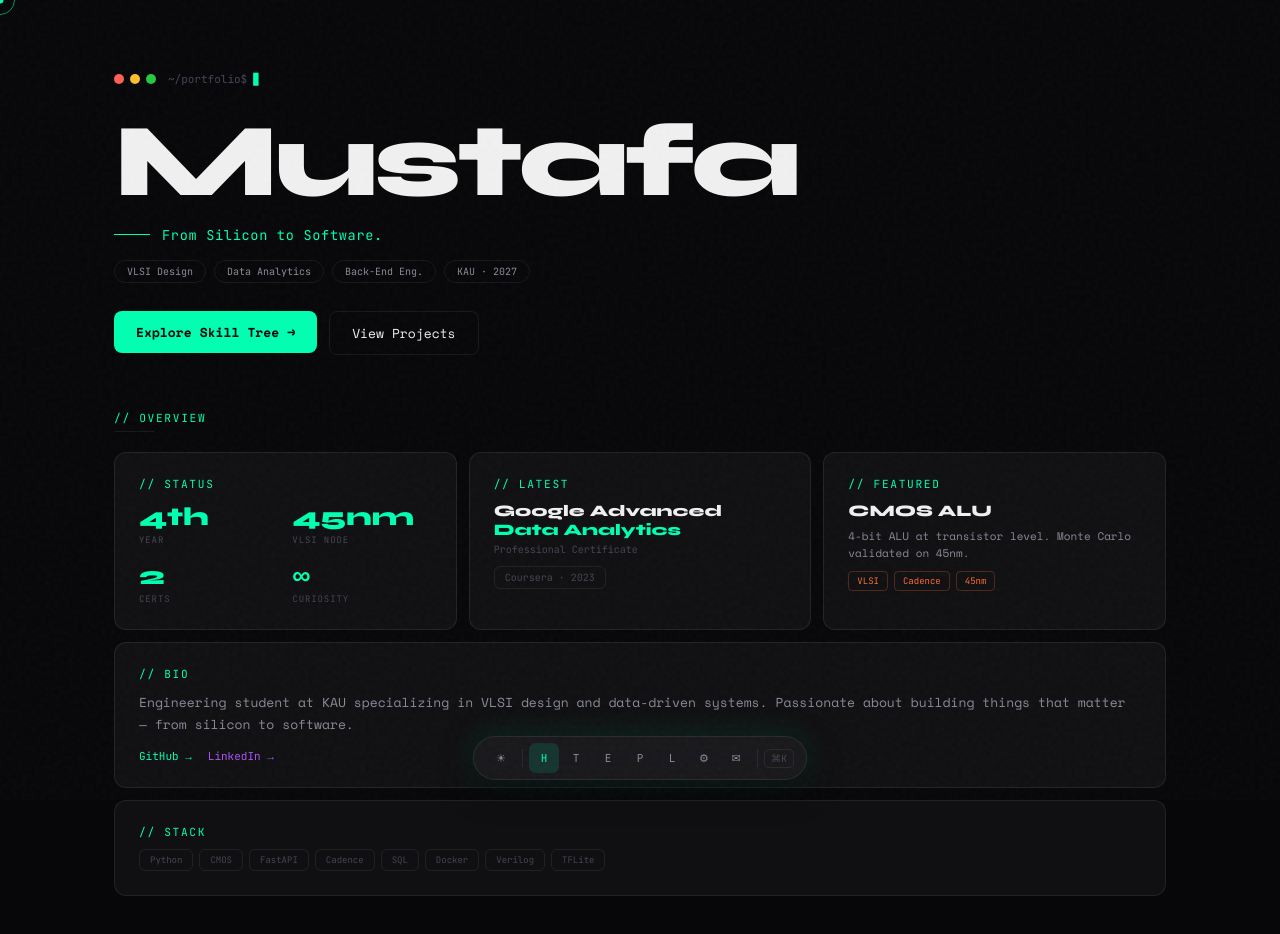
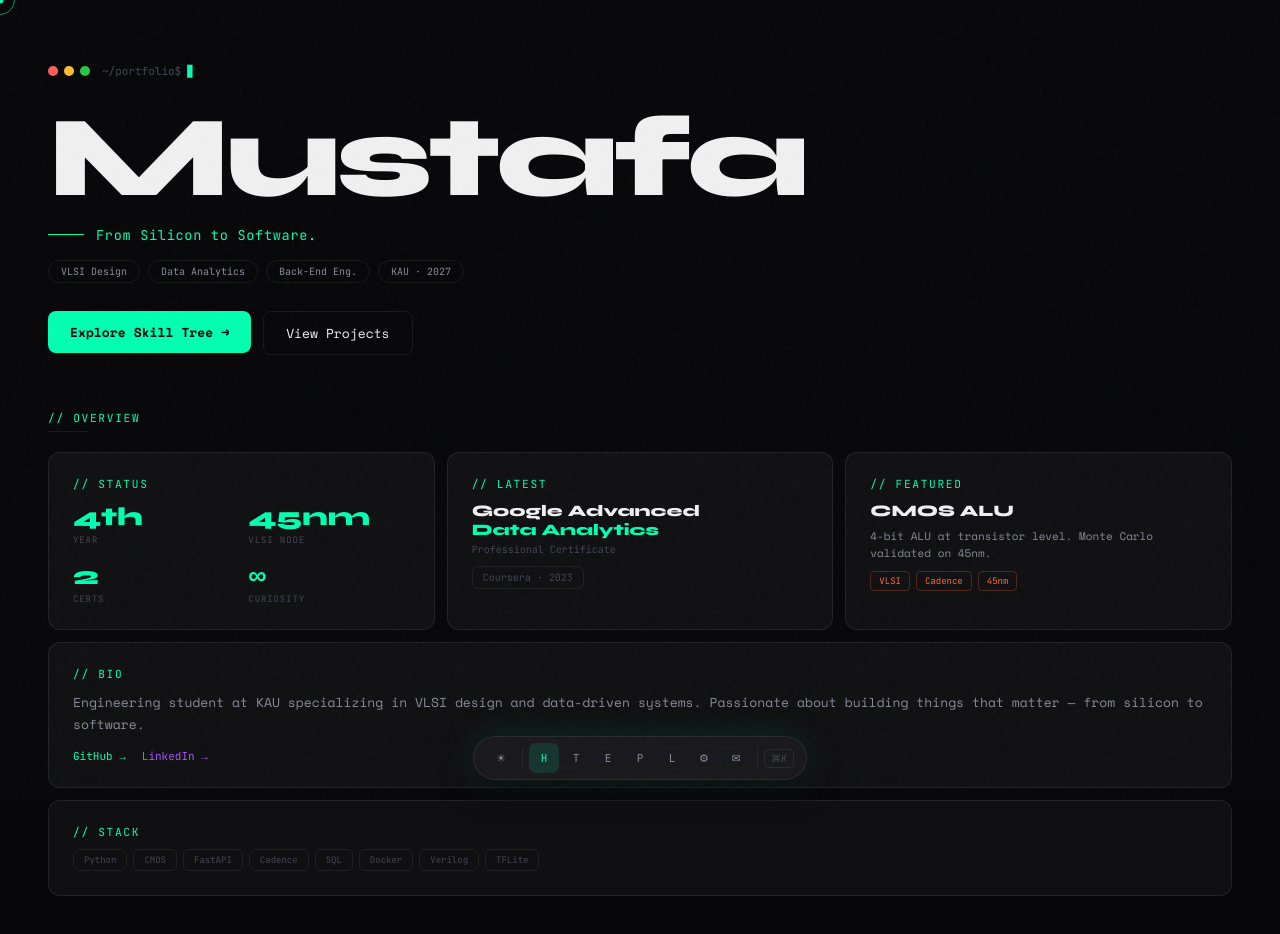
Before and after one commit to Mustafa2001-tech/Mustafa_portfolio, a Next.js app: page / in a window 1280 px wide. Shown: the top 934 px of the page. Built offline with nearby package versions, Linux system fonts and the light colour scheme.

Commit message:
wider layout, side-by-side playground, experience page

```diff
--- a/styles/globals.css
+++ b/styles/globals.css
@@ -1,6 +1,6 @@
 @import url('https://fonts.googleapis.com/css2?family=Space+Mono:wght@400;700&family=Syne:wght@400;700;800&family=JetBrains+Mono:wght@400;500;600&display=swap');
 
-/* ── Cyber-Dark Theme (default) ───────────────────────────── */
+/* ── Cyber-Dark Theme ─────────────────────────────────────── */
 :root {
   --bg:       #070709;
   --bg2:      #0d0d12;
@@ -51,7 +51,6 @@ html[data-theme="paper"] {
 /* ── Reset ────────────────────────────────────────────────── */
 *, *::before, *::after { box-sizing: border-box; margin: 0; padding: 0; }
 html { scroll-behavior: smooth; -webkit-font-smoothing: antialiased; }
-
 body {
   background: var(--bg);
   color: var(--txt);
@@ -60,8 +59,6 @@ body {
   overflow-x: hidden;
   transition: background 0.4s ease, color 0.4s ease;
 }
-
-/* Noise overlay */
 body::before {
   content: '';
   position: fixed;
@@ -72,16 +69,11 @@ body::before {
   z-index: 9999;
   transition: opacity 0.4s ease;
 }
-
-/* Hide custom cursor on touch devices */
-@media (pointer: fine) {
-  * { cursor: none !important; }
-}
+@media (pointer: fine) { * { cursor: none !important; } }
 
 /* ── Typography ───────────────────────────────────────────── */
 .font-display { font-family: 'Syne', sans-serif; font-weight: 800; letter-spacing: -0.03em; }
 .font-mono    { font-family: 'JetBrains Mono', monospace; }
-.font-body    { font-family: 'Space Mono', monospace; }
 
 /* ── Glass Card ───────────────────────────────────────────── */
 .gc {
@@ -108,14 +100,10 @@ body::before {
   color: var(--acc);
 }
 
-/* ── Glitch hover ─────────────────────────────────────────── */
+/* ── Glitch ───────────────────────────────────────────────── */
 .glitch { position: relative; }
 .glitch:hover::before,
-.glitch:hover::after {
-  content: attr(data-text);
-  position: absolute;
-  inset: 0;
-}
+.glitch:hover::after { content: attr(data-text); position: absolute; inset: 0; }
 .glitch:hover::before { animation: g1 0.3s linear; color: var(--acc2); z-index: -1; }
 .glitch:hover::after  { animation: g2 0.3s linear; color: var(--acc3); z-index: -2; }
 @keyframes g1 {
@@ -129,7 +117,7 @@ body::before {
   100%{ clip-path: inset(30% 0 55% 0); transform: translate(0); }
 }
 
-/* ── Fade in up ───────────────────────────────────────────── */
+/* ── Fade up ──────────────────────────────────────────────── */
 @keyframes fadeUp {
   from { opacity: 0; transform: translateY(20px); }
   to   { opacity: 1; transform: translateY(0); }
@@ -141,23 +129,11 @@ body::before {
 .fade-up-4 { animation: fadeUp 0.6s 0.4s ease both; }
 .fade-up-5 { animation: fadeUp 0.6s 0.5s ease both; }
 
-/* ── SVG Skill Tree ───────────────────────────────────────── */
-.edge {
-  stroke-dasharray: 8 4;
-  animation: dash 3s linear infinite;
-  fill: none;
-  stroke-width: 1.5;
-}
+/* ── SVG edges & nodes ────────────────────────────────────── */
+.edge { stroke-dasharray: 8 4; animation: dash 3s linear infinite; fill: none; stroke-width: 1.5; }
 @keyframes dash { to { stroke-dashoffset: -36; } }
-.node-ring {
-  fill: none;
-  stroke-width: 1.5;
-  animation: ring-pulse 2.2s ease-out infinite;
-}
-@keyframes ring-pulse {
-  0%   { r: 18; opacity: 0.8; }
-  100% { r: 34; opacity: 0; }
-}
+.node-ring { fill: none; stroke-width: 1.5; animation: ring-pulse 2.2s ease-out infinite; }
+@keyframes ring-pulse { 0% { r: 18; opacity: 0.8; } 100% { r: 34; opacity: 0; } }
 
 /* ── Nav Orb ──────────────────────────────────────────────── */
 .nav-orb {
@@ -180,76 +156,65 @@ body::before {
   max-width: calc(100vw - 24px);
   overflow-x: auto;
 }
-.nav-orb:hover {
-  box-shadow: var(--shad), var(--glow2);
-  border-color: var(--bdr-h);
+.nav-orb:hover { box-shadow: var(--shad), var(--glow2); border-color: var(--bdr-h); }
+
+/* ── Page wrapper — WIDE ──────────────────────────────────── */
+.page-wrap {
+  max-width: 1400px;
+  margin: 0 auto;
+  padding: 64px 48px 100px;
 }
+@media (max-width: 1024px) { .page-wrap { padding: 56px 32px 100px; } }
+@media (max-width: 640px)  { .page-wrap { padding: 44px 16px 100px; } }
 
-/* ── Responsive page wrapper ──────────────────────────────── */
-.page-wrap {
-  max-width: 1100px;
-  margin: 0 auto;
-  padding: 60px 16px 60px;
-}
-@media (min-width: 640px) {
-  .page-wrap { padding: 72px 24px 60px; }
-}
-
-/* ── Bento grid ───────────────────────────────────────────── */
+/* ── Grids ────────────────────────────────────────────────── */
 .bento {
   display: grid;
   grid-template-columns: 1fr;
   gap: 12px;
 }
-@media (min-width: 640px) {
-  .bento { grid-template-columns: repeat(2, 1fr); }
-}
-@media (min-width: 900px) {
-  .bento { grid-template-columns: repeat(3, 1fr); }
-}
-.bento-wide {
-  grid-column: 1 / -1;
-}
-@media (min-width: 900px) {
-  .bento-wide-desk { grid-column: span 2; }
-}
+@media (min-width: 640px)  { .bento { grid-template-columns: repeat(2, 1fr); } }
+@media (min-width: 1000px) { .bento { grid-template-columns: repeat(3, 1fr); } }
+.bento-wide { grid-column: 1 / -1; }
 
-/* ── Projects grid ────────────────────────────────────────── */
 .proj-grid {
   display: grid;
   grid-template-columns: 1fr;
   gap: 16px;
   margin-top: 32px;
 }
-@media (min-width: 640px) {
-  .proj-grid { grid-template-columns: repeat(2, 1fr); }
-}
-@media (min-width: 900px) {
-  .proj-grid { grid-template-columns: repeat(3, 1fr); }
-}
+@media (min-width: 640px)  { .proj-grid { grid-template-columns: repeat(2, 1fr); } }
+@media (min-width: 1000px) { .proj-grid { grid-template-columns: repeat(3, 1fr); } }
 
-/* ── Library grid ─────────────────────────────────────────── */
 .lib-grid {
   display: grid;
   grid-template-columns: 1fr;
   gap: 10px;
 }
-@media (min-width: 640px) {
-  .lib-grid { grid-template-columns: repeat(2, 1fr); }
-}
+@media (min-width: 640px)  { .lib-grid { grid-template-columns: repeat(2, 1fr); } }
+@media (min-width: 1100px) { .lib-grid { grid-template-columns: repeat(3, 1fr); } }
 
-/* ── Contact grid ─────────────────────────────────────────── */
 .contact-grid {
   display: grid;
   grid-template-columns: 1fr;
   gap: 24px;
   margin-top: 32px;
 }
-@media (min-width: 720px) {
-  .contact-grid { grid-template-columns: 1fr 1fr; }
+@media (min-width: 720px) { .contact-grid { grid-template-columns: 1fr 1fr; } }
+
+/* ── Playground — side by side on desktop ─────────────────── */
+.playground-grid {
+  display: grid;
+  grid-template-columns: 1fr;
+  gap: 20px;
+  margin-top: 32px;
+  align-items: start;
+}
+@media (min-width: 1000px) {
+  .playground-grid { grid-template-columns: 1fr 1fr; }
 }
 
-/* ── Gate sim IO row ──────────────────────────────────────── */
+/* ── Gate sim ─────────────────────────────────────────────── */
 .io-row {
   display: flex;
   align-items: center;
@@ -258,45 +223,31 @@ body::before {
   flex-wrap: wrap;
   margin: 16px 0;
 }
-
-/* ── Gate selector ────────────────────────────────────────── */
 .gate-grid {
   display: grid;
   grid-template-columns: repeat(4, 1fr);
   gap: 8px;
   margin-bottom: 20px;
 }
-@media (max-width: 400px) {
-  .gate-grid { grid-template-columns: repeat(2, 1fr); }
-}
+@media (max-width: 400px) { .gate-grid { grid-template-columns: repeat(2, 1fr); } }
 
-/* ── Skill tree SVG wrapper ───────────────────────────────── */
-.tree-svg-wrap {
-  width: 100%;
-  overflow-x: auto;
-  -webkit-overflow-scrolling: touch;
-}
-.tree-svg-wrap svg {
-  min-width: 500px;
-  width: 100%;
-  height: auto;
-}
+/* ── Skill tree ───────────────────────────────────────────── */
+.tree-svg-wrap { width: 100%; overflow-x: auto; -webkit-overflow-scrolling: touch; }
+.tree-svg-wrap svg { min-width: 500px; width: 100%; height: auto; }
 
-/* ── Hero heading ─────────────────────────────────────────── */
+/* ── Hero & Page headings ─────────────────────────────────── */
 .hero-h1 {
   font-family: 'Syne', sans-serif;
   font-weight: 800;
-  font-size: clamp(2.4rem, 10vw, 6.5rem);
+  font-size: clamp(3rem, 9vw, 9rem);
   color: var(--txt);
-  line-height: 0.92;
+  line-height: 0.9;
   letter-spacing: -0.04em;
 }
-
-/* ── Page heading ─────────────────────────────────────────── */
 .page-h1 {
   font-family: 'Syne', sans-serif;
   font-weight: 800;
-  font-size: clamp(2rem, 6vw, 3.8rem);
+  font-size: clamp(2.2rem, 5vw, 4.5rem);
   color: var(--txt);
   letter-spacing: -0.03em;
 }
@@ -319,7 +270,7 @@ body::before {
   animation: pulse-dot 2s infinite;
 }
 
-/* ── Gate wire SVG ────────────────────────────────────────── */
+/* ── Gate wires ───────────────────────────────────────────── */
 .gw { stroke-width: 2; fill: none; transition: stroke 0.25s, filter 0.25s; }
 .gw.lo { stroke: #333340; }
 .gw.hi { stroke: #00FFB2; filter: drop-shadow(0 0 4px #00FFB2); }
@@ -327,18 +278,6 @@ body::before {
 .gd.lo { fill: #333340; }
 .gd.hi { fill: #00FFB2; filter: drop-shadow(0 0 6px #00FFB2); }
 
-/* ── Chips row ────────────────────────────────────────────── */
-.chips {
-  display: flex;
-  flex-wrap: wrap;
-  gap: 8px;
-  margin-top: 14px;
-}
-
-/* ── CTA row ──────────────────────────────────────────────── */
-.ctas {
-  display: flex;
-  gap: 12px;
-  margin-top: 28px;
-  flex-wrap: wrap;
-}
+/* ── Misc ─────────────────────────────────────────────────── */
+.chips { display: flex; flex-wrap: wrap; gap: 8px; margin-top: 14px; }
+.ctas  { display: flex; gap: 12px; margin-top: 28px; flex-wrap: wrap; }
```
Also changed, not shown: app/playground/page.js (+9 -23 lines), data/assets.json (line endings or trailing spaces).
